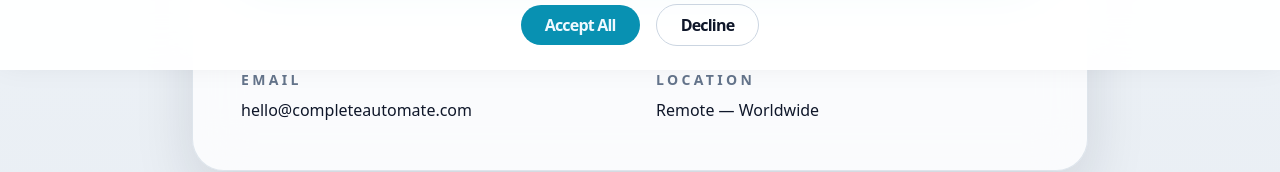
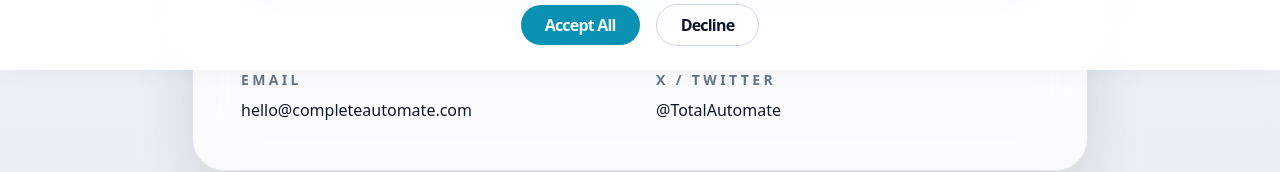
Before and after one commit to vimalmenon/completeautomate.github.io, a Next.js app: page /contact in a window 1280 px wide. Shown: the part 730-902 px from the top of the page. Built offline with nearby package versions, Linux system fonts and the light colour scheme; no server answers.

Commit message:
feat(contact): replace Location with X/Twitter link

```diff
--- a/src/app/contact/page.tsx
+++ b/src/app/contact/page.tsx
@@ -146,9 +146,16 @@
             </div>
             <div>
               <h2 className="text-sm font-semibold tracking-[0.24em] text-muted uppercase">
-                Location
+                X / Twitter
               </h2>
-              <p className="mt-2 text-base font-medium text-foreground">Remote — Worldwide</p>
+              <a
+                className="mt-2 block text-base font-medium text-foreground transition hover:text-primary"
+                href="https://x.com/TotalAutomate"
+                target="_blank"
+                rel="noopener noreferrer"
+              >
+                @TotalAutomate
+              </a>
             </div>
           </div>
         </div>
```
